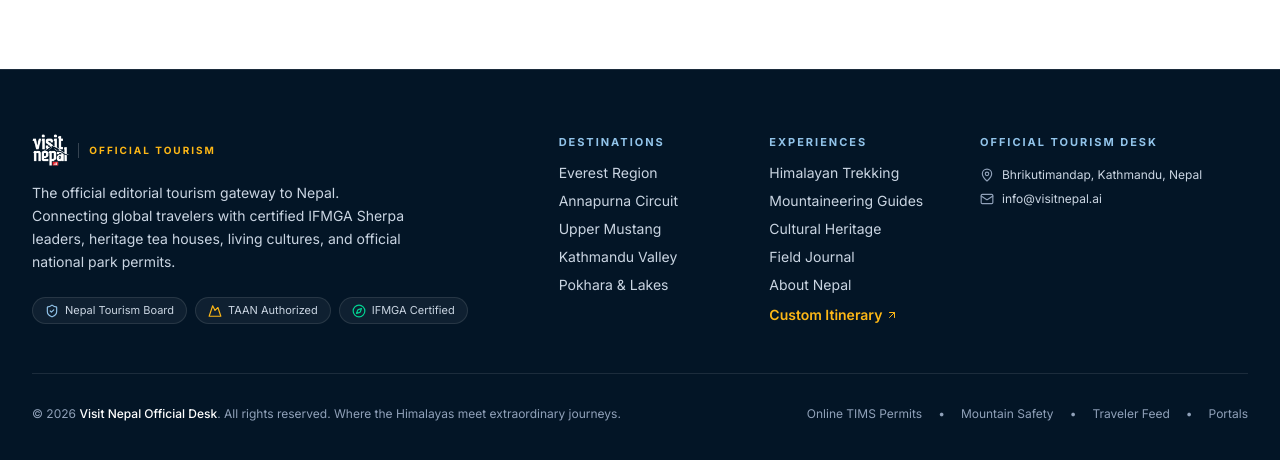
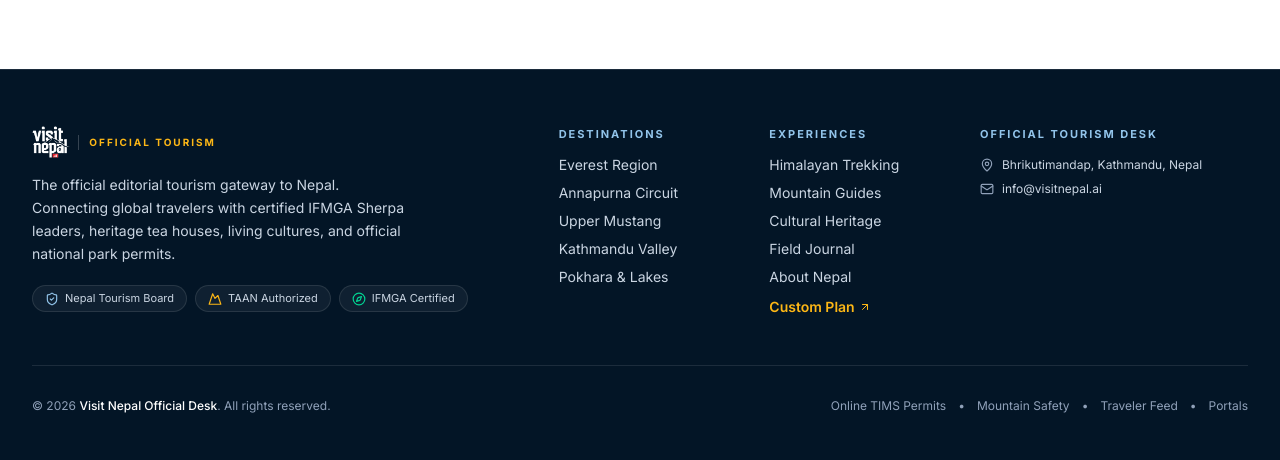
Before and after one commit to ma-nees/Visit-Nepal, a Next.js app in the folder frontend/: page / in a window 1280 px wide. Shown: the part 8173-8633 px from the top of the page. Built offline with nearby package versions, Linux system fonts and the light colour scheme; no server answers; what nepal-district-map would draw is missing.

Commit message:
style(footer): optimize mobile layout to be compact with 2-column link grid and reduced padding

```diff
--- a/frontend/src/components/Footer.tsx
+++ b/frontend/src/components/Footer.tsx
@@ -19,18 +19,18 @@ export default function Footer() {
 
   return (
     <footer className="w-full border-t border-white/10 bg-[#031526] text-white font-inter">
-      <div className="max-w-7xl mx-auto px-4 sm:px-6 lg:px-8 pt-16 pb-12">
+      <div className="max-w-7xl mx-auto px-4 sm:px-6 lg:px-8 pt-8 sm:pt-14 pb-8 sm:pb-12">
         {/* Main Editorial Grid */}
-        <div className="grid grid-cols-1 md:grid-cols-2 lg:grid-cols-12 gap-10 lg:gap-12 pb-12 border-b border-white/10">
-          {/* Brand & Identity (Col 1 to 5) */}
-          <div className="lg:col-span-5 space-y-4">
+        <div className="grid grid-cols-2 lg:grid-cols-12 gap-y-6 gap-x-6 sm:gap-8 lg:gap-12 pb-8 sm:pb-12 border-b border-white/10">
+          {/* Brand & Identity (Full width on mobile, 5 cols on lg) */}
+          <div className="col-span-2 lg:col-span-5 space-y-3 sm:space-y-4">
             <Link href="/" className="inline-flex items-center gap-2 group">
               <img
                 src="/logo-white.webp"
                 alt="Visit Nepal"
-                className="h-8 w-auto object-contain transition-opacity group-hover:opacity-90"
+                className="h-7 sm:h-8 w-auto object-contain transition-opacity group-hover:opacity-90"
               />
-              <span className="text-[10px] font-bold tracking-[0.2em] text-[#FDB716] uppercase border-l border-white/20 pl-2.5">
+              <span className="text-[9.5px] sm:text-[10px] font-bold tracking-[0.2em] text-[#FDB716] uppercase border-l border-white/20 pl-2 sm:pl-2.5">
                 Official Tourism
               </span>
             </Link>
@@ -40,30 +40,30 @@ export default function Footer() {
             </p>
 
             {/* Official Accreditations */}
-            <div className="flex flex-wrap items-center gap-2 pt-2 text-[11px] text-slate-300">
-              <span className="inline-flex items-center gap-1.5 rounded-full bg-white/5 border border-white/10 px-3 py-1">
-                <ShieldCheck className="h-3.5 w-3.5 text-[#92C4EA]" />
+            <div className="flex flex-wrap items-center gap-1.5 sm:gap-2 pt-1 text-[10.5px] sm:text-[11px] text-slate-300">
+              <span className="inline-flex items-center gap-1.5 rounded-full bg-white/5 border border-white/10 px-2.5 sm:px-3 py-0.5 sm:py-1">
+                <ShieldCheck className="h-3 w-3 sm:h-3.5 sm:w-3.5 text-[#92C4EA]" />
                 <span>Nepal Tourism Board</span>
               </span>
-              <span className="inline-flex items-center gap-1.5 rounded-full bg-white/5 border border-white/10 px-3 py-1">
-                <Mountain className="h-3.5 w-3.5 text-[#FDB716]" />
+              <span className="inline-flex items-center gap-1.5 rounded-full bg-white/5 border border-white/10 px-2.5 sm:px-3 py-0.5 sm:py-1">
+                <Mountain className="h-3 w-3 sm:h-3.5 sm:w-3.5 text-[#FDB716]" />
                 <span>TAAN Authorized</span>
               </span>
-              <span className="inline-flex items-center gap-1.5 rounded-full bg-white/5 border border-white/10 px-3 py-1">
-                <Compass className="h-3.5 w-3.5 text-emerald-400" />
+              <span className="inline-flex items-center gap-1.5 rounded-full bg-white/5 border border-white/10 px-2.5 sm:px-3 py-0.5 sm:py-1">
+                <Compass className="h-3 w-3 sm:h-3.5 sm:w-3.5 text-emerald-400" />
                 <span>IFMGA Certified</span>
               </span>
             </div>
           </div>
 
-          {/* Destinations (Col 6 to 7) */}
-          <div className="lg:col-span-2 space-y-3">
-            <h4 className="text-[11px] font-bold uppercase tracking-[0.18em] text-[#92C4EA]">
+          {/* Destinations (1 col on mobile, 2 cols on lg) */}
+          <div className="col-span-1 lg:col-span-2 space-y-2.5 sm:space-y-3">
+            <h4 className="text-[10.5px] sm:text-[11px] font-bold uppercase tracking-[0.18em] text-[#92C4EA]">
               <Link href="/destinations" className="hover:text-white transition-colors">
                 Destinations
               </Link>
             </h4>
-            <ul className="space-y-2 text-xs sm:text-sm text-slate-300 font-light">
+            <ul className="space-y-1.5 sm:space-y-2 text-xs sm:text-sm text-slate-300 font-light">
               <li>
                 <Link href="/explore/dest_ebc" className="hover:text-white transition-colors">
                   Everest Region
@@ -92,14 +92,14 @@ export default function Footer() {
             </ul>
           </div>
 
-          {/* Experiences (Col 8 to 9) */}
-          <div className="lg:col-span-2 space-y-3">
-            <h4 className="text-[11px] font-bold uppercase tracking-[0.18em] text-[#92C4EA]">
+          {/* Experiences (1 col on mobile, 2 cols on lg) */}
+          <div className="col-span-1 lg:col-span-2 space-y-2.5 sm:space-y-3">
+            <h4 className="text-[10.5px] sm:text-[11px] font-bold uppercase tracking-[0.18em] text-[#92C4EA]">
               <Link href="/experiences" className="hover:text-white transition-colors">
                 Experiences
               </Link>
             </h4>
-            <ul className="space-y-2 text-xs sm:text-sm text-slate-300 font-light">
+            <ul className="space-y-1.5 sm:space-y-2 text-xs sm:text-sm text-slate-300 font-light">
               <li>
                 <Link href="/experiences" className="hover:text-white transition-colors">
                   Himalayan Trekking
@@ -107,7 +107,7 @@ export default function Footer() {
               </li>
               <li>
                 <Link href="/services?tab=guide" className="hover:text-white transition-colors">
-                  Mountaineering Guides
+                  Mountain Guides
                 </Link>
               </li>
               <li>
@@ -127,20 +127,20 @@ export default function Footer() {
               </li>
               <li>
                 <Link href="/custom-plan" className="inline-flex items-center gap-1 font-semibold text-[#FDB716] hover:underline pt-0.5">
-                  <span>Custom Itinerary</span>
+                  <span>Custom Plan</span>
                   <ArrowUpRight className="h-3 w-3" />
                 </Link>
               </li>
             </ul>
           </div>
 
-          {/* Official Tourism Contact Desk (Col 10 to 12) */}
-          <div className="lg:col-span-3 space-y-3">
-            <h4 className="text-[11px] font-bold uppercase tracking-[0.18em] text-[#92C4EA]">
+          {/* Official Tourism Contact Desk (Full width on mobile, 3 cols on lg) */}
+          <div className="col-span-2 lg:col-span-3 space-y-2.5 sm:space-y-3 pt-2 lg:pt-0 border-t border-white/5 lg:border-t-0">
+            <h4 className="text-[10.5px] sm:text-[11px] font-bold uppercase tracking-[0.18em] text-[#92C4EA]">
               Official Tourism Desk
             </h4>
 
-            <div className="space-y-2 pt-1 text-xs text-slate-300">
+            <div className="grid grid-cols-1 sm:grid-cols-2 lg:grid-cols-1 gap-2 pt-0.5 text-xs text-slate-300">
               <div className="flex items-center gap-2">
                 <MapPin className="h-3.5 w-3.5 text-slate-400 shrink-0" />
                 <span>Bhrikutimandap, Kathmandu, Nepal</span>
@@ -156,11 +156,11 @@ export default function Footer() {
         </div>
 
         {/* Bottom Editorial Bar */}
-        <div className="pt-8 flex flex-col sm:flex-row items-center justify-between gap-4 text-xs text-slate-400 font-light">
+        <div className="pt-6 sm:pt-8 flex flex-col sm:flex-row items-center justify-between gap-3 sm:gap-4 text-xs text-slate-400 font-light text-center sm:text-left">
           <p>
-            © 2026 <strong className="text-white font-medium">Visit Nepal Official Desk</strong>. All rights reserved. Where the Himalayas meet extraordinary journeys.
+            © 2026 <strong className="text-white font-medium">Visit Nepal Official Desk</strong>. All rights reserved.
           </p>
-          <div className="flex items-center gap-4 text-xs">
+          <div className="flex flex-wrap items-center justify-center gap-x-3 gap-y-1.5 text-xs">
             <Link href="/services?tab=permit" className="hover:text-white transition-colors">
               Online TIMS Permits
             </Link>
```
